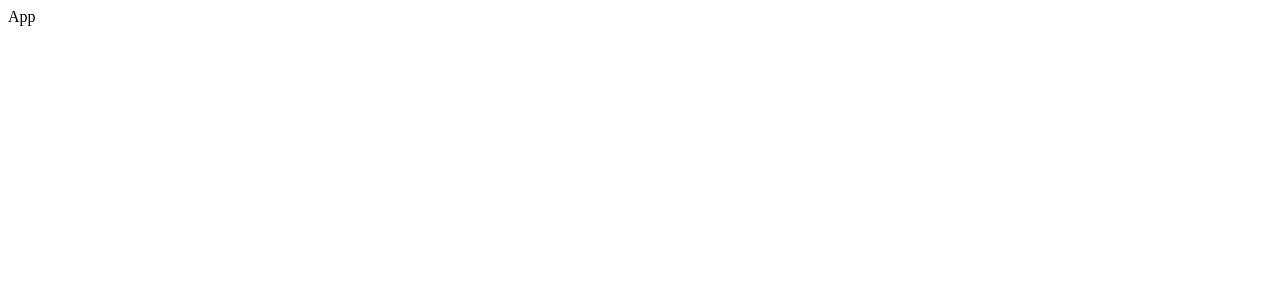
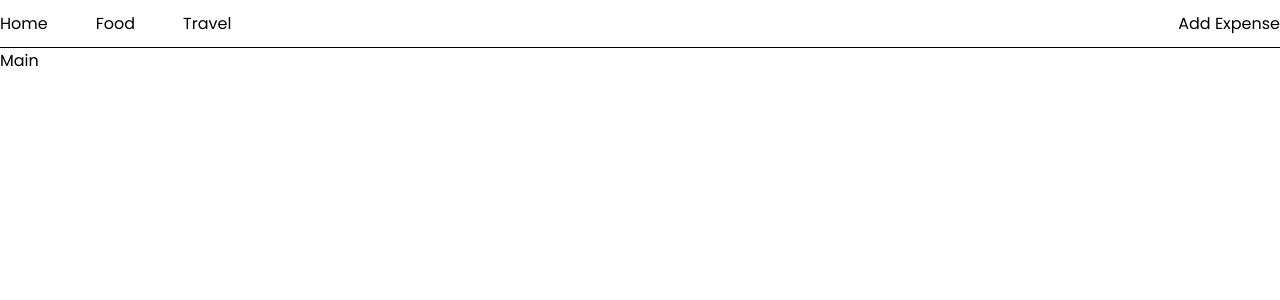
Before and after one commit to dharmjeet05/Expense-Manager-ClassComponent, a React (Create React App) app: page / in a window 1280 px wide. Shown: the top 300 px of the page. Built offline with nearby package versions, Linux system fonts and the light colour scheme.

Commit message:
UI: Navbar and Form is all DONE

```diff
--- a/package.json
+++ b/package.json
@@ -34,5 +34,9 @@
       "last 1 firefox version",
       "last 1 safari version"
     ]
+  },
+  "devDependencies": {
+    "eslint": "^8.10.0",
+    "eslint-plugin-react": "^7.29.2"
   }
 }
--- a/src/App.jsx
+++ b/src/App.jsx
@@ -1,25 +1,46 @@
 import React, { Component } from "react";
+import Form from "./components/Form/Form";
+import Main from "./components/Main/Main";
+import Navbar from "./components/Navbar/Navbar";
 
 export class App extends Component {
   constructor() {
     super();
+    this.state = {
+      categories: ["Home", "Food", "Travel"],
+      items: [],
+      formDisplay: false,
+    };
     console.log("Constructor");
   }
 
-  componentDidMount() {
-    console.log("componentDidMount()");
-  }
+  // componentDidMount() {
+  //   console.log("componentDidMount()");
+  // }
 
-  componentDidUpdate() {
-    console.log("componentDidUpdate");
-  }
+  // componentDidUpdate() {
+  //   console.log("componentDidUpdate");
+  // }
 
-  componentWillUnmount() {
-    console.log("componentWill Unmount");
-  }
+  // componentWillUnmount() {
+  //   console.log("componentWill Unmount");
+  // }
+
+  displayForm = () => {
+    this.setState({ formDisplay: !this.state.formDisplay });
+  };
 
   render() {
-    return <div>App</div>;
+    return (
+      <>
+        <Navbar
+          categories={this.state.categories}
+          displayForm={this.displayForm}
+        />
+        {this.state.formDisplay && <Form categories={this.state.categories} />}
+        <Main />
+      </>
+    );
   }
 }
 
--- /dev/null
+++ b/src/components/Form/Form.css
@@ -0,0 +1,22 @@
+.expenseform {
+  display: flex;
+  justify-content: space-between;
+  margin: 20px 0;
+}
+
+.expenseform__field {
+  width: 22rem;
+  padding: 8px;
+  border: 2px solid #51e1ed;
+  border-radius: 6px;
+  font-size: 16px;
+}
+
+.expenseform .btn {
+  padding: 8px 20px;
+  border: none;
+  border-radius: 6px;
+  background: #51e1ed;
+  cursor: pointer;
+  font-size: 18px;
+}
--- /dev/null
+++ b/src/components/Form/Form.jsx
@@ -0,0 +1,59 @@
+/* eslint-disable react/jsx-key */
+import PropTypes from "prop-types";
+import React, { Component } from "react";
+
+import "./Form.css";
+
+export class Form extends Component {
+  static propTypes = {
+    categories: PropTypes.array,
+  };
+
+  constructor(props) {
+    super(props);
+    this.state = {
+      categories: props.categories,
+    };
+  }
+
+  render() {
+    return (
+      <>
+        <div className="container">
+          <form className="expenseform">
+            <select
+              className="expenseform__field"
+              name="categories"
+              id="categories"
+            >
+              {this.state.categories.map((item, index) => (
+                <option key={index} value={item} required>
+                  {item}
+                </option>
+              ))}
+            </select>
+            <input
+              className="expenseform__field"
+              type="text"
+              name="title"
+              id="title"
+              placeholder="Title"
+              required
+            />
+            <input
+              className="expenseform__field"
+              type="number"
+              name="amount"
+              id="amount"
+              placeholder="Amount"
+              required
+            />
+            <button className="btn">Add</button>
+          </form>
+        </div>
+      </>
+    );
+  }
+}
+
+export default Form;
--- /dev/null
+++ b/src/components/Main/Main.jsx
@@ -0,0 +1,9 @@
+import React, { Component } from "react";
+
+export class Main extends Component {
+  render() {
+    return <div>Main</div>;
+  }
+}
+
+export default Main;
--- /dev/null
+++ b/src/components/Navbar/Navbar.css
@@ -0,0 +1,18 @@
+.navbar {
+  height: 3rem;
+  display: flex;
+  align-items: center;
+  justify-content: space-between;
+  padding: 12px 0;
+  border-bottom: 1px solid;
+}
+
+.nav_list {
+  display: flex;
+  gap: 3rem;
+  cursor: pointer;
+}
+
+.navbar .btn {
+  cursor: pointer;
+}
--- /dev/null
+++ b/src/components/Navbar/Navbar.jsx
@@ -0,0 +1,33 @@
+/* eslint-disable react/jsx-key */
+import PropTypes from "prop-types";
+import React, { Component } from "react";
+
+import "./Navbar.css";
+
+export class Navbar extends Component {
+  static propTypes = {
+    categories: PropTypes.array,
+    displayForm: PropTypes.func,
+  };
+
+  constructor(props) {
+    super(props);
+  }
+
+  render() {
+    return (
+      <nav className="container navbar">
+        <div className="nav_list">
+          {this.props.categories.map((item, index) => (
+            <li key={index}>{item}</li>
+          ))}
+        </div>
+        <div className="btn" onClick={this.props.displayForm}>
+          Add Expense
+        </div>
+      </nav>
+    );
+  }
+}
+
+export default Navbar;
--- /dev/null
+++ b/src/index.css
@@ -0,0 +1,24 @@
+@import url("https://fonts.googleapis.com/css2?family=Poppins:wght@400;500;600;700&display=swap");
+
+* {
+  margin: 0;
+  padding: 0;
+  box-sizing: border-box;
+}
+
+body {
+  font-family: "Poppins", sans-serif;
+}
+
+a {
+  text-decoration: none;
+}
+
+li {
+  list-style: none;
+}
+
+.container {
+  width: 80rem;
+  margin: 0 auto;
+}
--- a/src/index.js
+++ b/src/index.js
@@ -1,5 +1,6 @@
 import React from "react";
 import ReactDOM from "react-dom";
+import "./index.css";
 import App from "./App";
 
 ReactDOM.render(<App />, document.getElementById("root"));
```
Also changed, not shown: .eslintrc.json (added), 1 other file (tests, documents, lock files or other folders).
